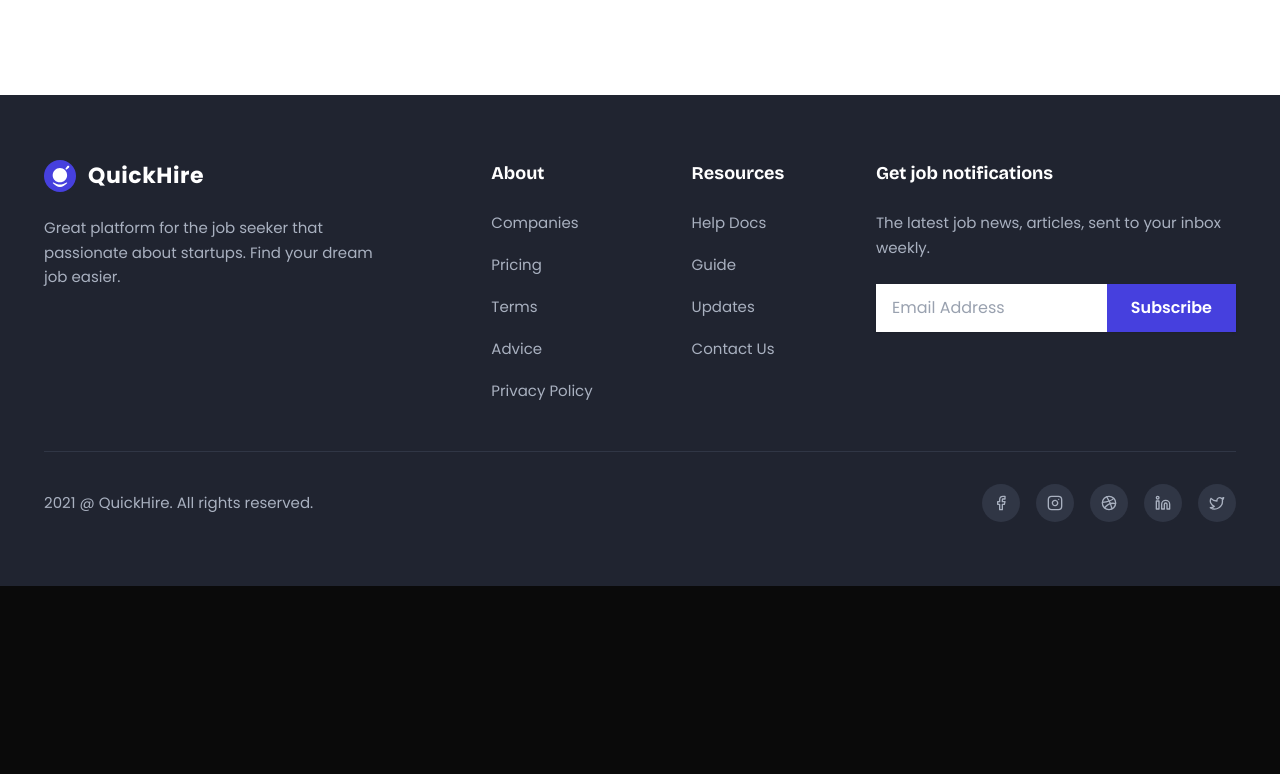
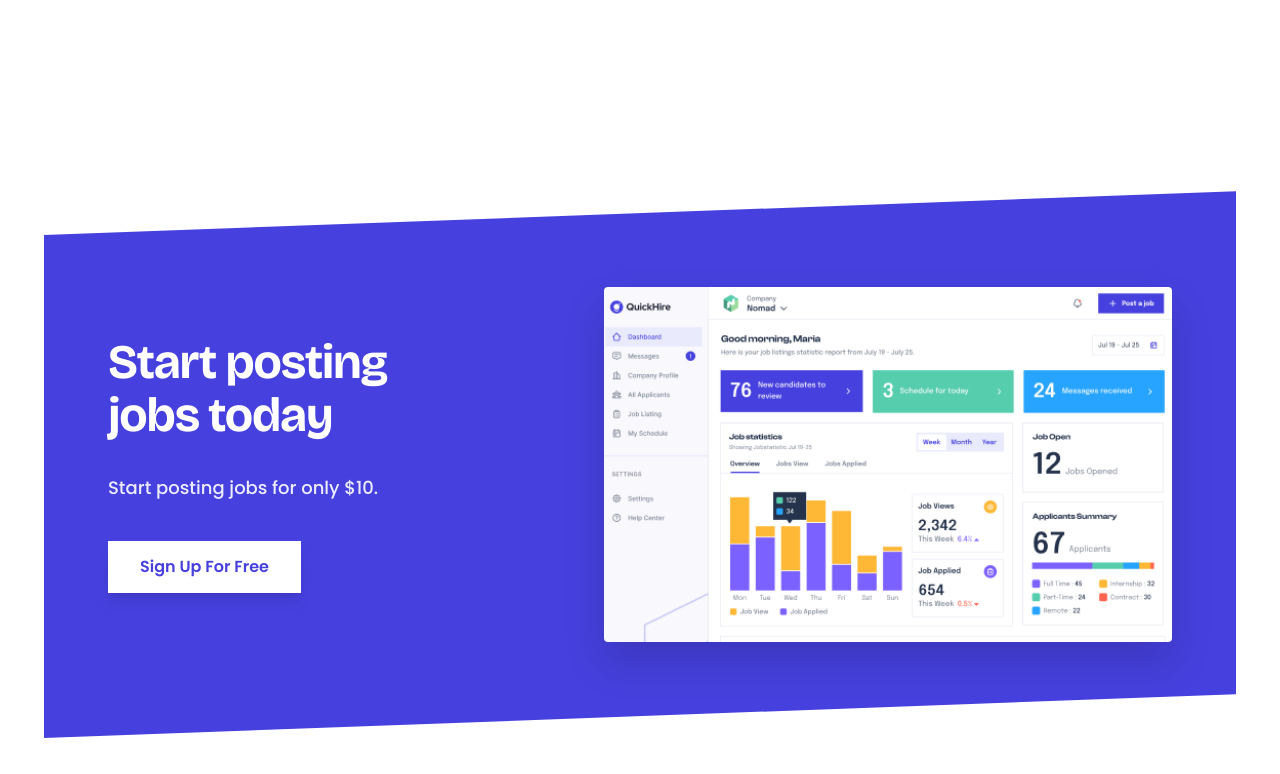
Before and after one commit to Alok4D/quick-hire-assessment, a Next.js app: page / in a window 1280 px wide. Shown: the part 1706-2480 px from the top of the page. Before the commit the page ends 2292 px from the top, so only its background shows below. Built offline with nearby package versions, Linux system fonts and the light colour scheme.

Commit message:
call to action section done!!!!!

```diff
--- /dev/null
+++ b/app/(home)/_components/CallToAction.tsx
@@ -0,0 +1,67 @@
+import React from 'react';
+
+export default function CallToAction() {
+  return (
+    // Outer section to provide spacing around the banner
+    <section className="w-full bg-white flex justify-center items-center py-16 lg:py-24 overflow-hidden">
+
+      {/* Main Container locked to 1192px max-width */}
+      <div className="relative max-w-[1192px] w-full lg:px-0 md:px-8">
+
+        {/* Slanted Blue Background Layer */}
+        {/* Using clip-path to perfectly replicate the upward slant from left to right */}
+        <div
+          className="absolute inset-0 bg-[#4640DE] hidden md:block"
+          style={{ clipPath: 'polygon(0 8%, 100% 0, 100% 92%, 0 100%)' }}
+        ></div>
+
+        {/* Mobile Background (Less aggressive slant for small screens) */}
+        <div
+          className="absolute inset-0 bg-[#4640DE] block md:hidden"
+          style={{ clipPath: 'polygon(0 4%, 100% 0, 100% 96%, 0 100%)' }}
+        ></div>
+
+        {/* Content Wrapper */}
+        <div className="relative z-10 flex flex-col lg:flex-row items-center justify-between w-full min-h-[450px] py-20 lg:py-24 px-6 md:px-12 lg:px-16 gap-12 lg:gap-8">
+
+          {/* Left Column: Text & CTA */}
+          <div className="w-full lg:w-[45%] flex flex-col items-start gap-6 lg:gap-8">
+
+            <h2 className="text-white text-[40px] md:text-[48px] font-[600] leading-[1.1] tracking-tight">
+              Start posting <br className="hidden md:block" /> jobs today
+            </h2>
+
+            <p className="text-white/90 text-[16px] md:text-[18px] font-medium">
+              Start posting jobs for only $10.
+            </p>
+
+            <button className="bg-white hover:bg-gray-50 transition-colors text-[#4640DE] font-semibold px-8 py-3.5 mt-2 whitespace-nowrap shadow-lg">
+              Sign Up For Free
+            </button>
+
+          </div>
+
+          {/* Right Column: Dashboard Mockup Image */}
+          <div className="w-full lg:w-[55%] flex justify-center lg:justify-end relative">
+
+            {/* NOTE: Replace the 'src' below with the actual exported image of the dashboard mockup
+              from your Figma file (e.g., '/images/dashboard-mockup.png').
+            */}
+            <img
+              src="/3.1 Dashboard Company.png"
+              alt="QuickHire Dashboard Interface"
+              className="w-full max-w-[650px] h-auto object-cover shadow-[0px_20px_40px_rgba(0,0,0,0.15)] rounded-sm"
+
+              // Fallback styling so the layout doesn't break before you add the real image
+              style={{
+                display: 'block',
+                aspectRatio: '16/10'
+              }}
+            />
+          </div>
+
+        </div>
+      </div>
+    </section>
+  );
+}
--- a/app/(home)/page.tsx
+++ b/app/(home)/page.tsx
@@ -13,6 +13,7 @@ import Footer from "./_components/Footer";
 import Navbar from "./_components/Navbar";
 import CompanyLogos from "./_components/CompanyLogos";
 import ExploreCategories from "./_components/ExploreCategories";
+import CallToAction from "./_components/CallToAction";
 
 
 export default function page() {
@@ -43,6 +44,7 @@ export default function page() {
       </div>
       <CompanyLogos />
       <ExploreCategories />
+      <CallToAction />
       {/* <Communities /> */}
       {/* <FeaturedProjects /> */}
       {/* <QualityServices /> */}
```
